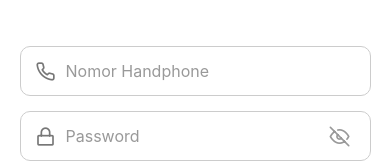
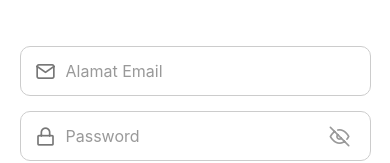
Before and after one commit to Makipak/smafeeduf-app, a React Native app: screen /Login in a window 390 px wide. Shown: the part 153-316 px from the top of the page. Built offline with nearby package versions, Linux system fonts and the light colour scheme.

Commit message:
mengubah input menjadi email

```diff
--- a/src/screens/auth/LoginScreen.tsx
+++ b/src/screens/auth/LoginScreen.tsx
@@ -20,7 +20,7 @@ interface LoginScreenProps {
 const { width } = Dimensions.get('window');
 
 const LoginScreen: React.FC<LoginScreenProps> = ({ navigation }) => { // Menerima props 'navigation'
-  const [phone, setPhone] = useState('');
+  const [email, setMail] = useState('');
   const [password, setPassword] = useState('');
   const [passwordVisible, setPasswordVisible] = useState(false);
 
@@ -44,11 +44,11 @@ const LoginScreen: React.FC<LoginScreenProps> = ({ navigation }) => { // Menerim
 
         <View style={styles.formContainer}>
           <CustomInput
-            iconName="phone"
-            placeholder="Nomor Handphone"
-            keyboardType="phone-pad"
-            value={phone}
-            onChangeText={setPhone}
+            iconName="mail"
+            placeholder="Alamat Email"
+            keyboardType="email-address"
+            value={email}
+            onChangeText={setMail}
           />
 
           <CustomInput
--- a/src/screens/auth/register.tsx
+++ b/src/screens/auth/register.tsx
@@ -48,9 +48,9 @@ const RegisterScreen: React.FC<RegisterScreenProps> = ({ navigation }) => { // M
 
         <View style={styles.formContainer}>
           {/* ... (Semua CustomInput lainnya) */}
-          <CustomInput iconName="phone" placeholder="Nomor Handphone" keyboardType="phone-pad" value={phone} onChangeText={setPhone} />
           <CustomInput iconName="mail" placeholder="Email" keyboardType="email-address" value={email} onChangeText={setEmail} />
           <CustomInput iconName="user" placeholder="Nama" value={name} onChangeText={setName} />
+          <CustomInput iconName="phone" placeholder="Nomor Handphone" keyboardType="phone-pad" value={phone} onChangeText={setPhone} />
           <CustomInput iconName="home" placeholder="Alamat" value={address} onChangeText={setAddress} />
           <CustomInput iconName="lock" placeholder="Password" isPassword={true} value={password} onChangeText={setPassword} passwordVisible={passwordVisible} onToggleVisibility={() => setPasswordVisible(!passwordVisible)} />
           <CustomInput iconName="lock" placeholder="Konfirmasi Password" isPassword={true} value={confirmPassword} onChangeText={setConfirmPassword} passwordVisible={confirmPasswordVisible} onToggleVisibility={() => setConfirmPasswordVisible(!confirmPasswordVisible)} />
```
Also changed, not shown: 1 other file (tests, documents, lock files or other folders).
